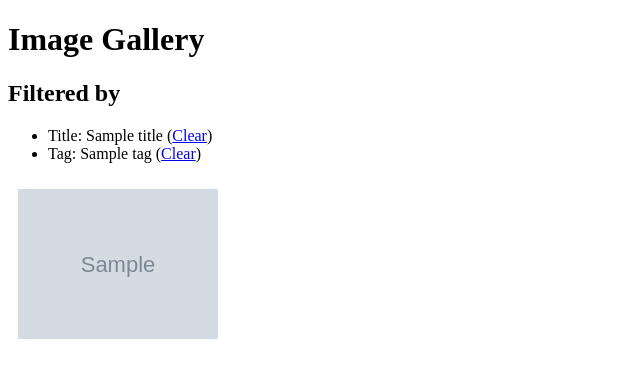
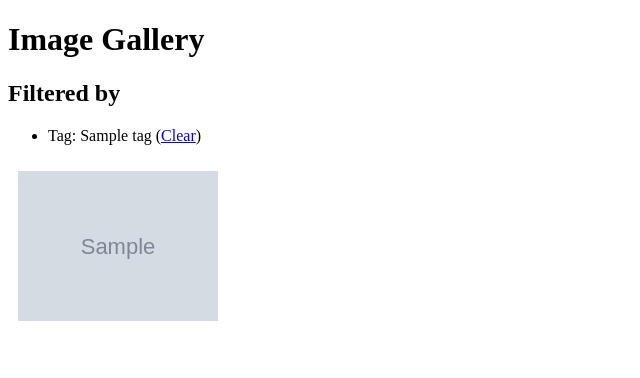
Before and after one commit to tksrmz/image-gallery, a Flask app: template templates/image_gallery.html in a window 1280 px wide. Shown: the part 52-430 px from the top of the page, without its empty margins (0-640 px from the left). Run offline with Flask 3, Linux system fonts and the light colour scheme; the template is opened without the code that fills it: most values are stand-ins (such as "Sample title", 1, 10 or a date in 2020); grey boxes marked "Sample" are stand-in pictures.

Commit message:
Merge titles table into tags table

```diff
--- a/app.py
+++ b/app.py
@@ -38,9 +38,8 @@ def show_images():
         return redirect(url_for('login'))
 
     page = request.args.get('page', 1, type=int)
-    title = request.args.get('title')
     tag = request.args.get('tag')
-    image_list = get_image_list(title, tag)
+    image_list = get_image_list(tag)
 
     # # Ensure thumbnails exist for all images
     # for image in image_files:
@@ -56,15 +55,15 @@ def show_images():
     end = start + IMAGES_PER_PAGE
     image_files_to_display = image_list[start:end]
 
-    return render_template('image_gallery.html', image_files=image_files_to_display, total_pages=total_pages, current_page=page, title=title, tag=tag)
+    return render_template('image_gallery.html', image_files=image_files_to_display, total_pages=total_pages, current_page=page, tag=tag)
 
 @app.route('/images/<filename>')
 def send_image(filename):
     if not ('username' in session):
         return redirect(url_for('login'))
 
-    title, tag_list = get_image_info(filename)
-    return render_template('image.html', filename=filename, title=title, tag_list=tag_list)
+    tag_list = get_image_info(filename)
+    return render_template('image.html', filename=filename, tag_list=tag_list)
 
 # @app.route('/thumbnails/<filename>')
 # def send_thumbnail(filename):
@@ -172,31 +171,9 @@ def exists_same_hash(hash):
 #     return '.' in filename and \
 #             filename.rsplit('.', 1)[1].lower() in ALLOWED_EXTENSIONS
 
-def get_image_list(title, tag):
-    # Change query based on title and tag
-    if title and tag:
-        query = '''
-                    SELECT i.name
-                    FROM images AS i
-                    JOIN titles AS t
-                      ON i.title_id = t.id
-                    JOIN image_tags AS it
-                      ON i.id = it.image_id
-                    JOIN tags AS tg
-                      ON it.tag_id = tg.id
-                    WHERE t.name = ? AND tg.name = ?
-                '''
-        params = (title, tag)
-    elif title:
-        query = '''
-                    SELECT i.name
-                    FROM images AS i
-                    JOIN titles AS t
-                      ON i.title_id = t.id
-                    WHERE t.name = ?
-                '''
-        params = (title,)
-    elif tag:
+def get_image_list(tag):
+    # Change query based on tags
+    if tag:
         query = '''
                     SELECT i.name
                     FROM images AS i
@@ -228,13 +205,6 @@ def get_image_info(filename):
     c = conn.cursor()
     c.execute('''
                 SELECT t.name
-                FROM images AS i LEFT JOIN titles AS t
-                  ON i.title_id = t.id
-                WHERE i.name = ?
-            ''', (filename,))
-    title = c.fetchone()[0]
-    c.execute('''
-                SELECT t.name
                 FROM tags AS t
                 JOIN image_tags AS it
                   ON t.id = it.tag_id
@@ -244,7 +214,7 @@ def get_image_info(filename):
               ''', (filename,))
     tag_list = [row[0] for row in c.fetchall()]
     conn.close()
-    return title, tag_list
+    return tag_list
 
 if __name__ == '__main__':
     app.run(debug=True)
--- a/sql/create_tables.sql
+++ b/sql/create_tables.sql
@@ -1,8 +1,3 @@
-CREATE TABLE IF NOT EXISTS titles (
-    id INTEGER PRIMARY KEY AUTOINCREMENT,
-    name TEXT NOT NULL UNIQUE
-);
-
 CREATE TABLE IF NOT EXISTS tags (
     id INTEGER PRIMARY KEY AUTOINCREMENT,
     name TEXT NOT NULL UNIQUE
@@ -10,9 +5,7 @@ CREATE TABLE IF NOT EXISTS tags (
 
 CREATE TABLE IF NOT EXISTS images (
     id INTEGER PRIMARY KEY AUTOINCREMENT,
-    name TEXT NOT NULL UNIQUE,
-    title_id TEXT,
-    FOREIGN KEY(title_id) REFERENCES titles(id)
+    name TEXT NOT NULL UNIQUE
 );
 
 CREATE TABLE IF NOT EXISTS image_tags (
--- a/templates/image.html
+++ b/templates/image.html
@@ -24,10 +24,6 @@
   </div>
   <div class="image-info">
     <h2>{{ image_name }}</h2>
-    {% if title %}
-      <h3>Title</h3>
-      <p><a href="/?title={{ title }}">{{title}}</a></p>
-    {% endif %}
     <h3>Tag</h3>
     {% if not tag_list %}
       <p>No tags</p>
--- a/templates/image_gallery.html
+++ b/templates/image_gallery.html
@@ -22,19 +22,8 @@
   <h1>Image Gallery</h1>
   <h2>Filtered by</h2>
   <ul>
-    {% if title %}
-      {% if tag %}
-        <li>Title: {{ title }} (<a href="/?tag={{ tag }}">Clear</a>)</li>
-      {% else %}
-        <li>Title: {{ title }} (<a href="/">Clear</a>)</li>
-      {% endif %}
-    {% endif %}
     {% if tag %}
-      {% if title %}
-        <li>Tag: {{ tag }} (<a href="/?title={{ title }}">Clear</a>)</li>
-      {% else %}
-        <li>Tag: {{ tag }} (<a href="/">Clear</a>)</li>
-      {% endif %}
+      <li>Tag: {{ tag }} (<a href="/">Clear</a>)</li>
     {% endif %}
   </ul>
   <div class="image-container">
@@ -51,11 +40,7 @@
       {% if page_num == current_page %}
         <span class="page-link">{{ page_num }}</span>
       {% else %}
-        {% if title and tag %}
-          <a href="/?page={{ page_num }}&title={{ title }}&tag={{ tag }}" class="page-link">{{ page_num }}</a>
-        {% elif title %}
-          <a href="/?page={{ page_num }}&title={{ title }}" class="page-link">{{ page_num }}</a>
-        {% elif tag %}
+        {% if tag %}
           <a href="/?page={{ page_num }}&tag={{ tag }}" class="page-link">{{ page_num }}</a>
         {% else %}
           <a href="/?page={{ page_num }}" class="page-link">{{ page_num }}</a>
```
